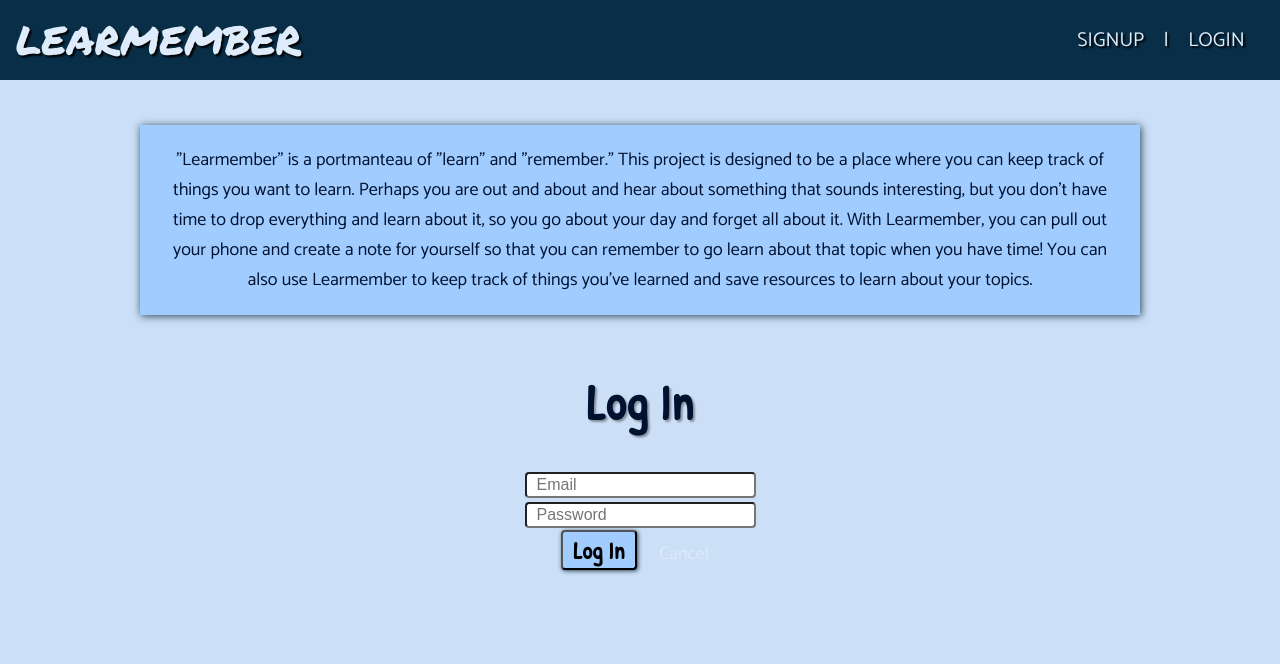
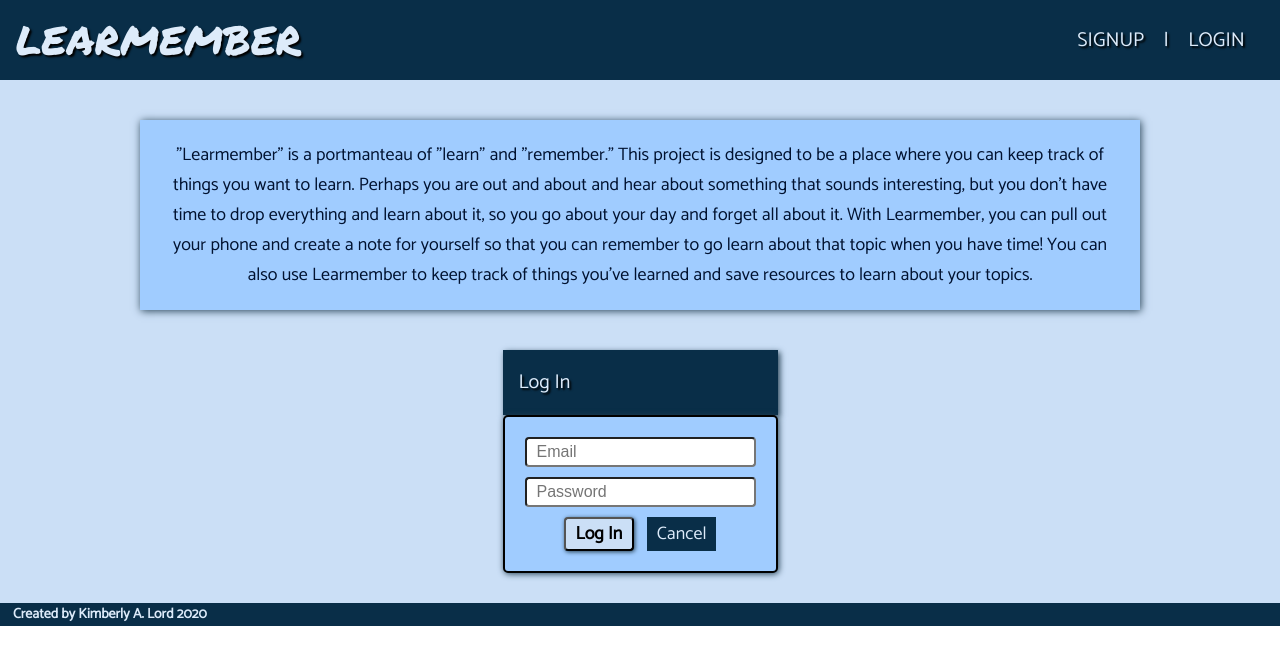
Before and after one commit to kimberlyalord/Learmember, a React (Create React App) app: page /login in a window 1280 px wide. Shown: the top 664 px of the page. Built offline with nearby package versions, Linux system fonts and the light colour scheme; no server answers.

Commit message:
update styling

```diff
--- a/src/index.css
+++ b/src/index.css
@@ -16,11 +16,15 @@ body {
 }
 
 input, select, button {
-  padding: 2px 10px;
   font-size: 16px;
   border-radius: 4px;
   background-color: white;
   margin: 0 auto;
+}
+
+input, select {
+  padding: 4px 10px;
+  margin-bottom: 10px;
 }
 
 label {
@@ -28,10 +32,11 @@ label {
 }
 
 button {
+  padding: 0px 10px;
   font-weight: bold;
-  font-size: 24px;
-  font-family: 'Patrick Hand', cursive;
-  background-color: var(--card-background);
+  font-size: 18px;
+  font-family: 'Catamaran', sans-serif;
+  background-color: var(--background-color);
   box-shadow: #274356 1px 1px 4px;
 }
 
@@ -42,12 +47,16 @@ h1 {
   text-shadow: 2px 2px 2px #8692A0;
 }
 
-.card {
+.card, form {
   background-color: var(--card-background);
   border: solid 2px black;
   border-radius: 5px;
   margin-bottom: 30px;
   box-shadow: #274356 1px 1px 6px;
+}
+
+form {
+  padding: 20px 20px;
 }
 
 .card-header, .card-footer {
--- a/src/pages/AddTopicPage/AddTopicPage.jsx
+++ b/src/pages/AddTopicPage/AddTopicPage.jsx
@@ -1,4 +1,5 @@
 import React, { Component } from 'react';
+import { Link } from 'react-router-dom';
 
 class AddTopicPage extends Component {
   state = {
@@ -53,8 +54,9 @@ class AddTopicPage extends Component {
             </select>
           </div>
           <button type="submit" className="button">
-            Add Topic
-          </button>
+            ADD TOPIC
+          </button>&nbsp;&nbsp;
+          <Link to='/'>CANCEL</Link>
         </form>
       </>
     );
--- a/src/pages/App/App.css
+++ b/src/pages/App/App.css
@@ -1,6 +1,6 @@
 .App {
   text-align: center;
-  min-height: 100vh;
+  background-color: var(--background-color);
   display: grid;
   grid-template-rows: 10vmin auto;
 }
@@ -11,10 +11,25 @@
   text-shadow: 2px 2px 2px black;
 }
 
+.App header {
+  background-color: var(--header-background);
+  color: var(--header-text);
+  text-shadow: 2px 2px 2px black;
+  box-shadow: #274356 2px 2px 6px;
+  display: flex;
+  align-items: center;
+  justify-content: space-between;
+  padding: 2vmin;
+  font-size: 2.5vmin;
+}
+
+.greeting-container {
+  width: 100%;
+  margin: 0 auto;
+}
+
 .greeting {
-  width: 100%;
   padding: 10px 20px 10px 20px;
-  margin: 0 0 0 30px;
   display: grid;
   text-align: left;
   font-weight: bold;
@@ -27,26 +42,15 @@
 
 .about {
   width: 75%;
-  margin: -100px auto 20px auto;
+  margin: 40px auto;
   padding: 20px;
-}
-
-.App header {
-  background-color: var(--header-background);
-  color: var(--header-text);
-  text-shadow: 2px 2px 2px black;
-  box-shadow: #274356 1px 1px 6px;
-  display: flex;
-  align-items: center;
-  justify-content: space-between;
-  padding: 2vmin;
-  font-size: 2.5vmin;
 }
 
 .App a {
   text-decoration: none;
   color: var(--header-text);
-  padding: 5px 10px;
+  background-color: var(--header-background);
+  padding: 2px 10px;
 }
 
 .App a:hover {
@@ -62,3 +66,20 @@
   justify-content: center;
   align-items: center;
 }
+
+footer {
+  display: grid;
+  position: relative;
+  bottom: 0;
+  margin-bottom: 0;
+  width: 100%;
+  font-size: 14px;
+  font-weight: bold;
+  text-align: left;
+  background-color: var(--header-background);
+  color: var(--header-text);
+}
+
+.SignupPage footer, .LoginPage footer, .EditTopicPage footer, .AddTopicPage footer {
+  position: absolute;
+}
--- a/src/pages/App/App.js
+++ b/src/pages/App/App.js
@@ -88,6 +88,7 @@ class App extends Component {
           </nav>
         </header>
         <main>
+          <div className='greeting-container'>
             <>
               {userService.getUser() ?
                 <div className='greeting'>{userService.getUser() ? `Welcome, ${userService.getUser().username}` : ''}</div>
@@ -95,6 +96,7 @@ class App extends Component {
                 <div className='about'>"Learmember" is a portmanteau of "learn" and "remember." This project is designed to be a place where you can keep track of things you want to learn. Perhaps you are out and about and hear about something that sounds interesting, but you don't have time to drop everything and learn about it, so you go about your day and forget all about it. With Learmember, you can pull out your phone and create a note for yourself so that you can remember to go learn about that topic when you have time! You can also use Learmember to keep track of things you've learned and save resources to learn about your topics.</div>
               }
             </>
+          </div>
           <Switch>
             <Route exact path='/signup' render={({ history }) =>
               <SignupPage history={history} handleSignupOrLogin={this.handleSignupOrLogin} />
@@ -122,6 +124,7 @@ class App extends Component {
             } />
           </Switch>
         </main>
+        <footer>&nbsp;&nbsp;&nbsp;&nbsp;Created by Kimberly A. Lord 2020</footer>
       </div>
     )
   }
--- a/src/pages/EditTopicPage/EditTopicPage.jsx
+++ b/src/pages/EditTopicPage/EditTopicPage.jsx
@@ -49,8 +49,8 @@ class EditTopicPage extends Component {
             </select>
           </div>
           <button type="submit" className="button">
-            Submit Changes
-          </button>
+            SUBMIT CHANGES
+          </button>&nbsp;&nbsp;
           <Link to='/'>CANCEL</Link>
         </form>
       </>
--- a/src/pages/LoginPage/LoginPage.css
+++ /dev/null
@@ -1,7 +0,0 @@
-.LoginPage {
-  display: flex;
-  flex-flow: column nowrap;
-  justify-content: center;
-  align-items: center;
-  margin-bottom: 50px;
-}
--- a/src/pages/LoginPage/LoginPage.jsx
+++ b/src/pages/LoginPage/LoginPage.jsx
@@ -1,6 +1,5 @@
 import React, { Component } from 'react';
 import { Link } from 'react-router-dom';
-import './LoginPage.css';
 import userService from '../../utils/userService';
 
 class LoginPage extends Component {
@@ -36,7 +35,7 @@ class LoginPage extends Component {
   render() {
     return (
       <div className="LoginPage">
-        <h1>Log In</h1>
+        <header className="header-footer">Log In</header>
         <form className="form-horizontal" onSubmit={this.handleSubmit} >
           <div className="form-group">
             <div className="col-sm-12">
@@ -50,7 +49,7 @@ class LoginPage extends Component {
           </div>
           <div className="form-group">
             <div className="col-sm-12 text-center">
-              <button className="btn btn-default">Log In</button>&nbsp;&nbsp;&nbsp;
+              <button>Log In</button>&nbsp;&nbsp;&nbsp;
               <Link to='/'>Cancel</Link>
             </div>
           </div>
```
Lines whose indentation alone changed are shown as unchanged.
